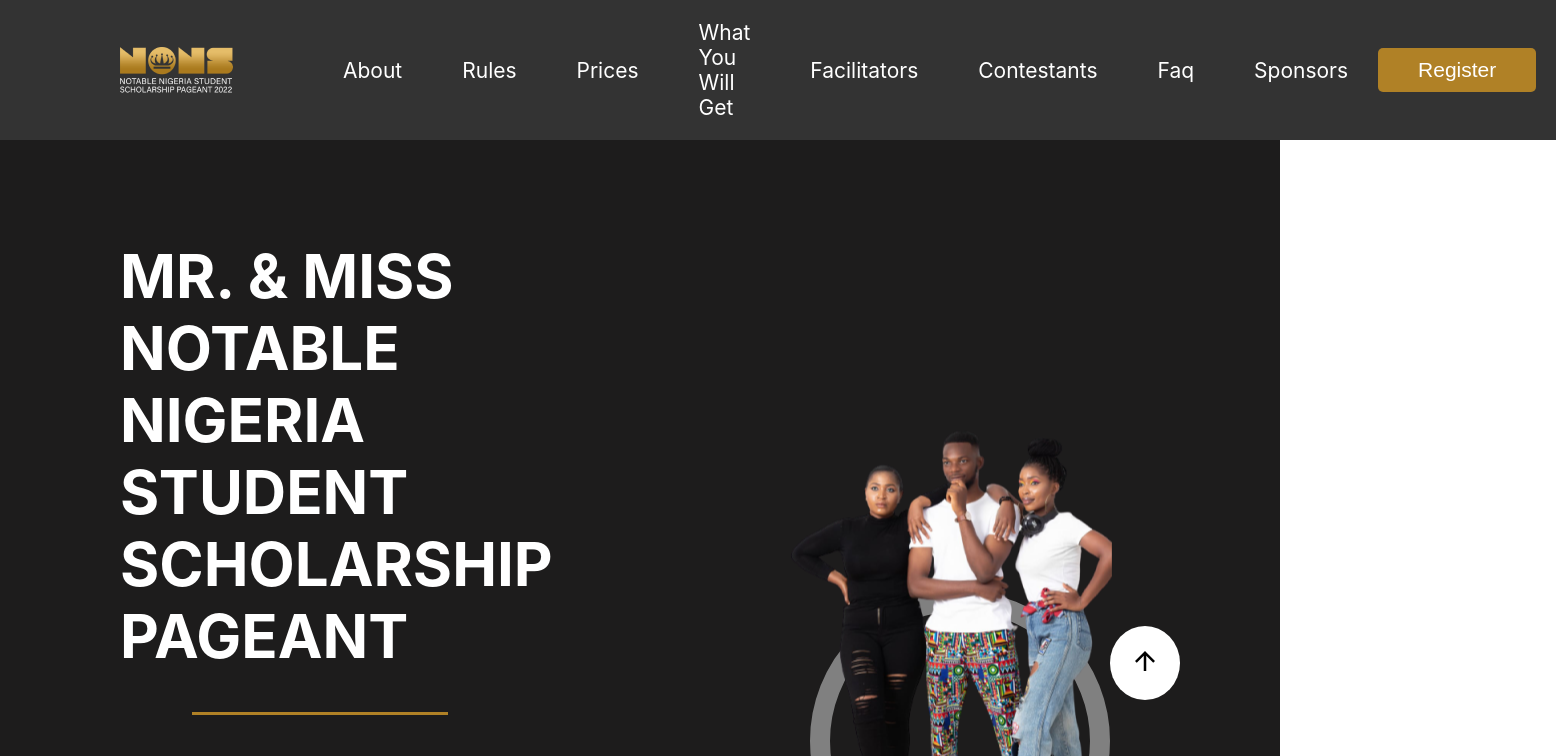
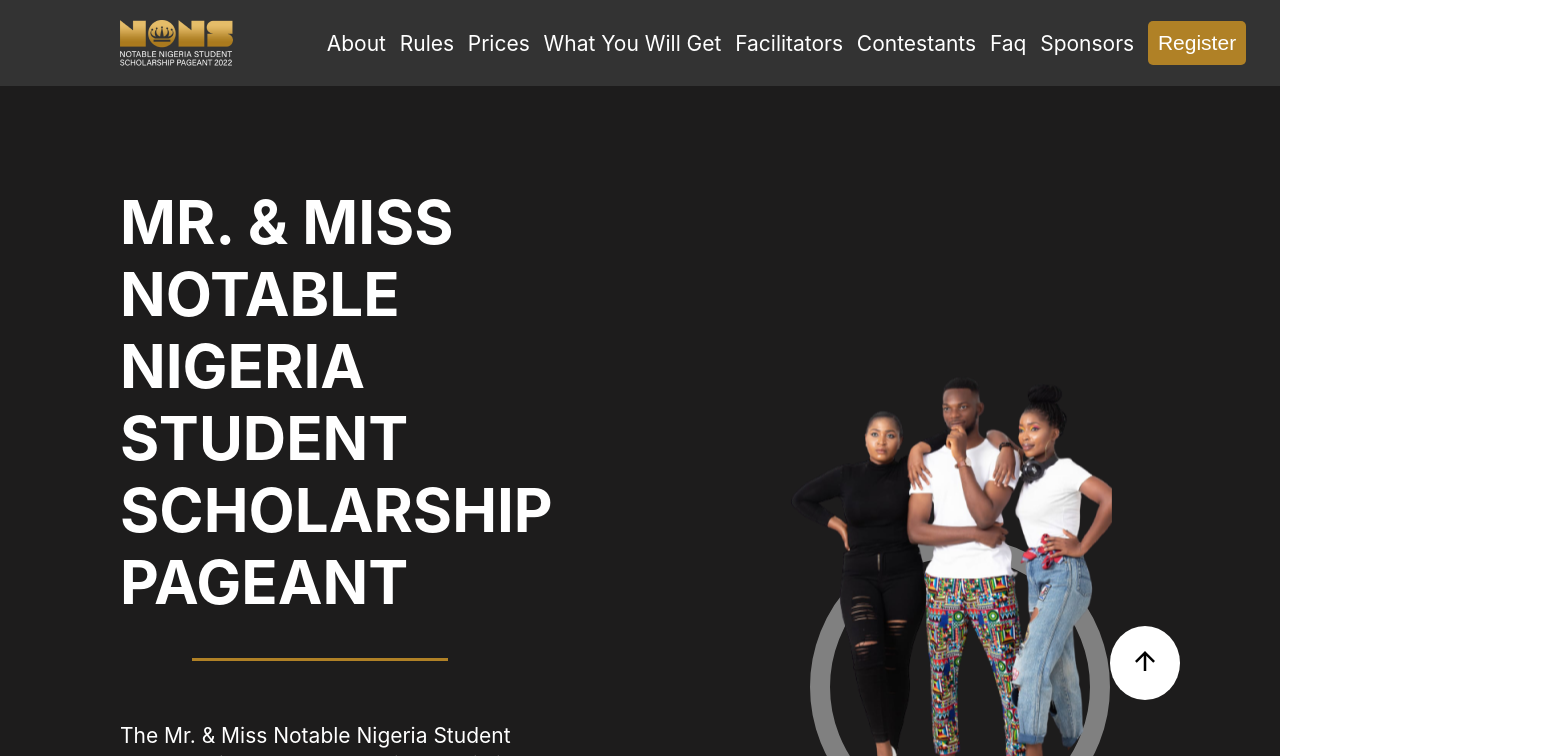
Before and after one commit to jdavyds/nons, a React (Create React App) app: page / in a window 1280 px wide. Shown: the top 756 px of the page, 1556 px wide, since content can reach past the window. Built offline with nearby package versions, Linux system fonts and the light colour scheme.

Commit message:
minor border

```diff
--- a/src/components/contestant/contestant.css
+++ b/src/components/contestant/contestant.css
@@ -32,6 +32,7 @@
     font-size: 21px;
 }
 .contestant {
+    padding: 0 120px;
     display: grid;
     grid-template-columns: 1fr 1fr 1fr 1fr 1fr 1fr 1fr 1fr 1fr 1fr;
 }
--- a/src/components/header/header.css
+++ b/src/components/header/header.css
@@ -1,26 +1,27 @@
 header {
-    min-width: 100%;
+    min-width: 100vw;
     width: fit-content;
     background: rgb(51, 51, 51);
     padding: 20px;
     display: flex;
     align-items: center;
+    justify-content: start;
     overflow-x: hidden;
 }
 header img {
     margin: 0 80px 0 100px;
 }
 .header-links {
+    width: 100%;
     font-size: 21px;
     display: flex;
     flex-wrap: nowrap;
     align-items: center;
-    justify-content: space-between;
+    justify-content: space-evenly;
 }
 .header-links a {
     text-decoration: none;
     color: white;
-    margin: 0 30px;
 }
 header button {
     background: #B08126;
```
